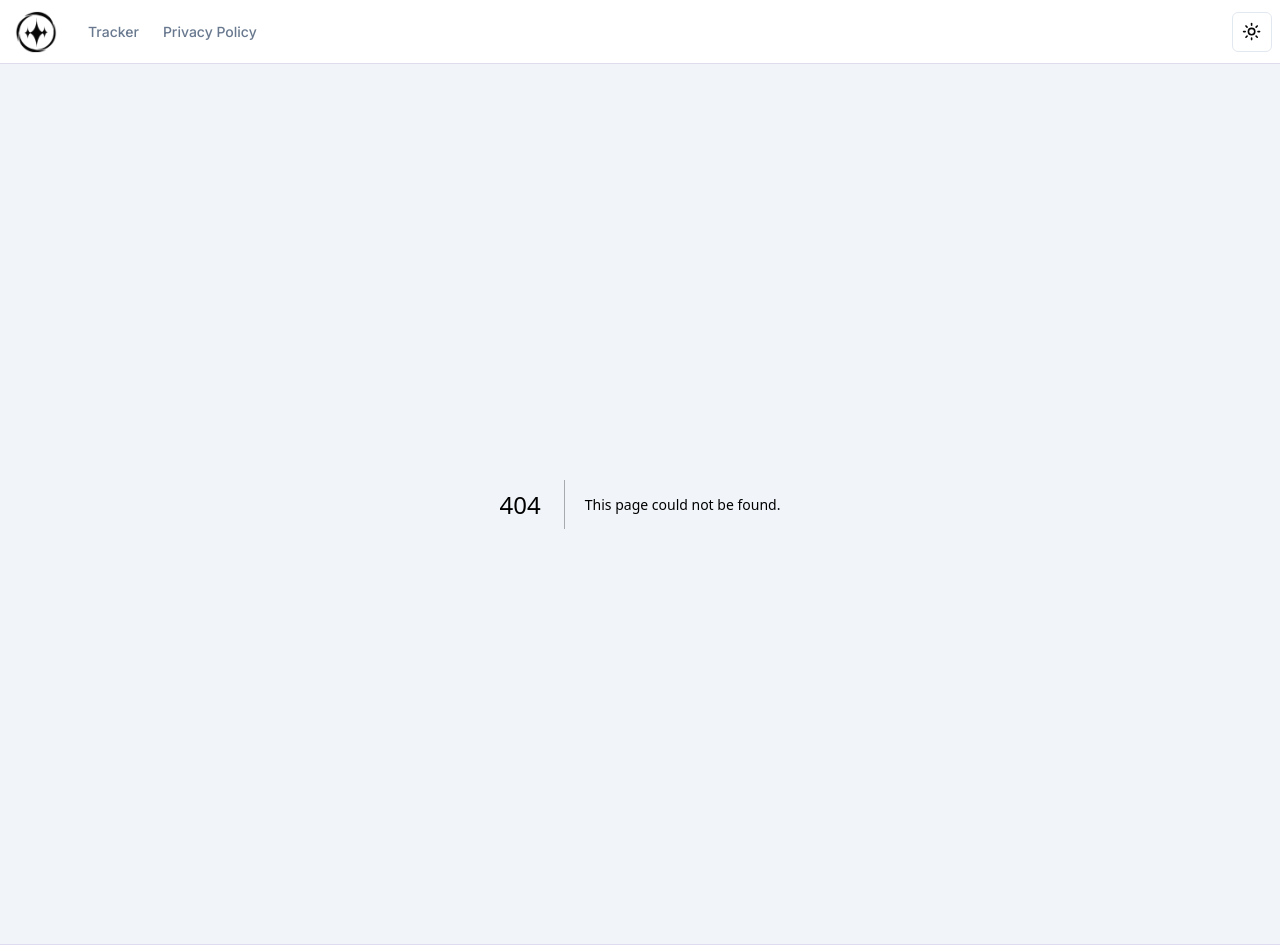
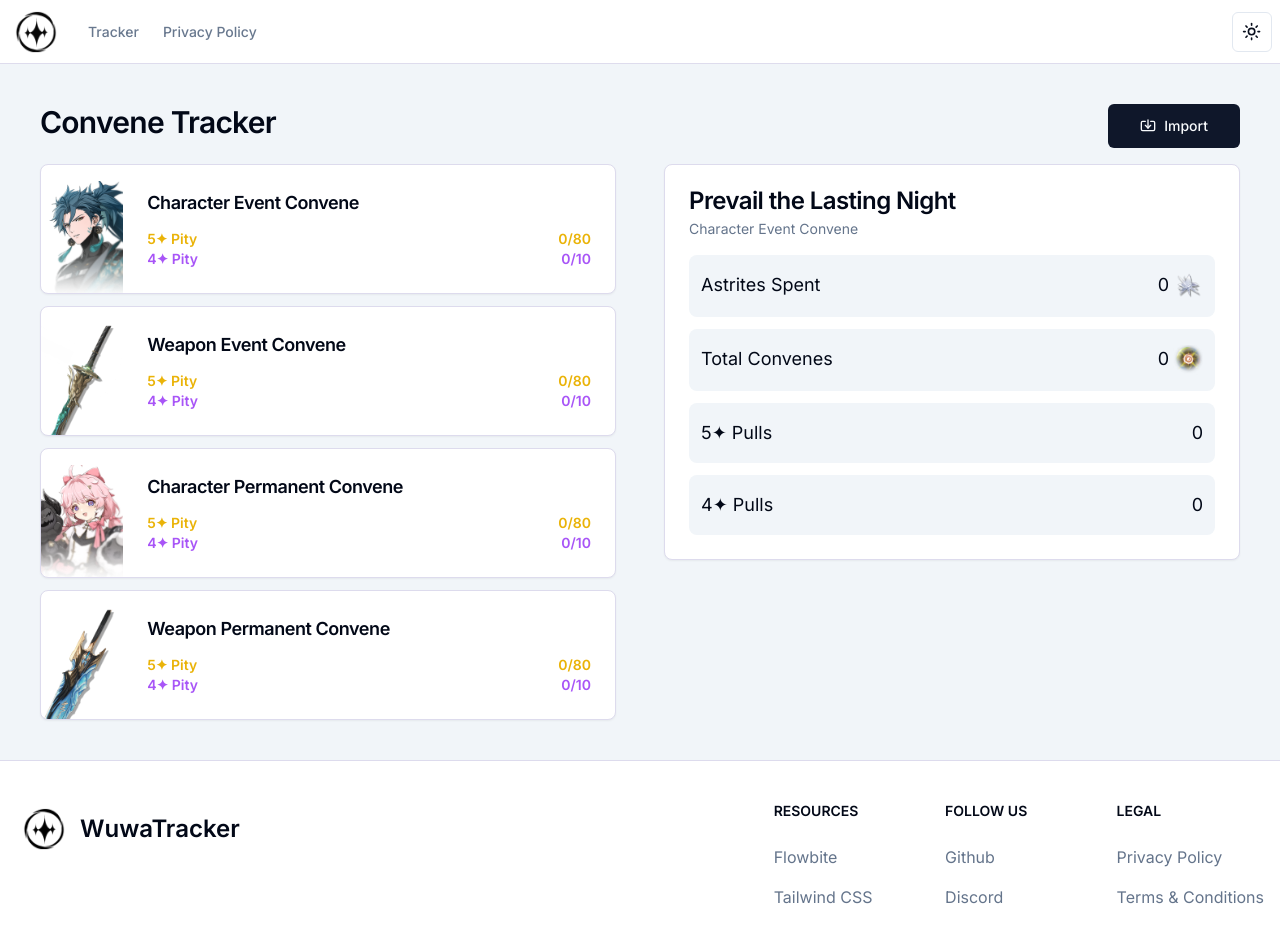
Before and after one commit to Luzefiru/wuwatracker, a Next.js app: page /banner/limited-character-convene in a window 1280 px wide. Before the commit this address had no page. Shown: the top 952 px of the page. Built offline with nearby package versions, Linux system fonts and the light colour scheme; what @shrutibalasa/tailwind-grid-auto-fit would draw is missing.

Commit message:
feat: add routes for convene stats

```diff
--- /dev/null
+++ b/src/app/banner/[name]/page.tsx
@@ -0,0 +1,57 @@
+import { BannerTypeSlug, BannerTypeSlugEnum } from '@/types/BannerTypeSlugEnum';
+import Header from '@/components/home/header';
+import { Sidebar } from '@/components/ui/sidebar';
+import { BannerStatsCard } from '@/components/convenes/banner-stats-card';
+
+// TODO - find a better place to put this to easily edit it
+const data = {
+  [BannerTypeSlug['limited-character-convene']]: {
+    cardPoolType: 1,
+    title: 'Prevail the Lasting Night',
+    description: 'Character Event Convene',
+    pullCost: 160,
+  },
+  [BannerTypeSlug['limited-weapon-convene']]: {
+    cardPoolType: 2,
+    title: 'Absolute Pulsation',
+    description: 'Weapon Event Convene',
+    pullCost: 160,
+  },
+  [BannerTypeSlug['permanent-character-convene']]: {
+    cardPoolType: 3,
+    title: 'Tidal Chorus',
+    description: 'Permanent Character Convene',
+    pullCost: 160,
+  },
+  [BannerTypeSlug['permanent-weapon-convene']]: {
+    cardPoolType: 4,
+    title: 'Weapon Permanent Convene',
+    description: 'Winter Brume Banner',
+    pullCost: 160,
+  },
+} as const;
+
+export default function Page({
+  params,
+}: {
+  params: { name: BannerTypeSlugEnum };
+}) {
+  if (!Object.keys(BannerTypeSlug).includes(params.name)) {
+    // TODO - use 404 component
+    return <h1>This does not exist.</h1>;
+  }
+
+  return (
+    <div className="flex flex-col h-full justify-between">
+      <Header />
+      <div className="flex h-full flex-col lg:flex-row gap-8 lg:gap-12 desktop:gap-24">
+        <Sidebar />
+        <section className="flex w-full flex-col gap-8">
+          <div className="flex w-full flex-col desktop:flex-row">
+            <BannerStatsCard {...data[params.name]} />
+          </div>
+        </section>
+      </div>
+    </div>
+  );
+}
--- a/src/components/ui/footer.tsx
+++ b/src/components/ui/footer.tsx
@@ -3,8 +3,9 @@ import Image from 'next/image';
 
 export function Footer() {
   return (
-    <footer className="border-t mt-10 pt-2 bg-background">
-      <div className="mx-auto w-full max-w-screen-xl p-4 py-6 lg:py-8">
+    <footer className="mt-auto">
+      <div className="border-t mt-10 pt-2 bg-background">
+        <div className="mx-auto w-full max-w-screen-desktop p-4 py-6 lg:py-8">
           <div className="md:flex md:justify-between">
             <div className="mb-6 md:mb-0">
               <a href="/" className="flex items-center gap-2">
@@ -82,8 +83,8 @@ export function Footer() {
               <a href="https://flowbite.com/" className="hover:underline">
                 Tenjin,
               </a>{' '}
-            All assets and data are sourced from Guangzhou Kuro Technology Co.,
-            Ltd and its licensors.
+              All assets and data are sourced from Guangzhou Kuro Technology
+              Co., Ltd and its licensors.
             </span>
             <div className="flex mt-4 sm:justify-center sm:mt-0">
               <a href="#" className="text-muted-foreground">
@@ -165,6 +166,7 @@ export function Footer() {
             </div>
           </div>
         </div>
+      </div>
     </footer>
   );
 }
--- /dev/null
+++ b/src/types/BannerTypeSlugEnum.ts
@@ -0,0 +1,10 @@
+import { z } from 'zod';
+
+export const BannerTypeSlug = {
+  'limited-character-convene': 'limited-character-convene',
+  'limited-weapon-convene': 'limited-weapon-convene',
+  'permanent-character-convene': 'permanent-character-convene',
+  'permanent-weapon-convene': 'permanent-weapon-convene',
+} as const;
+export const BannerTypeSlugEnumSchema = z.nativeEnum(BannerTypeSlug);
+export type BannerTypeSlugEnum = z.infer<typeof BannerTypeSlugEnumSchema>;
```
Lines whose indentation alone changed are shown as unchanged.
